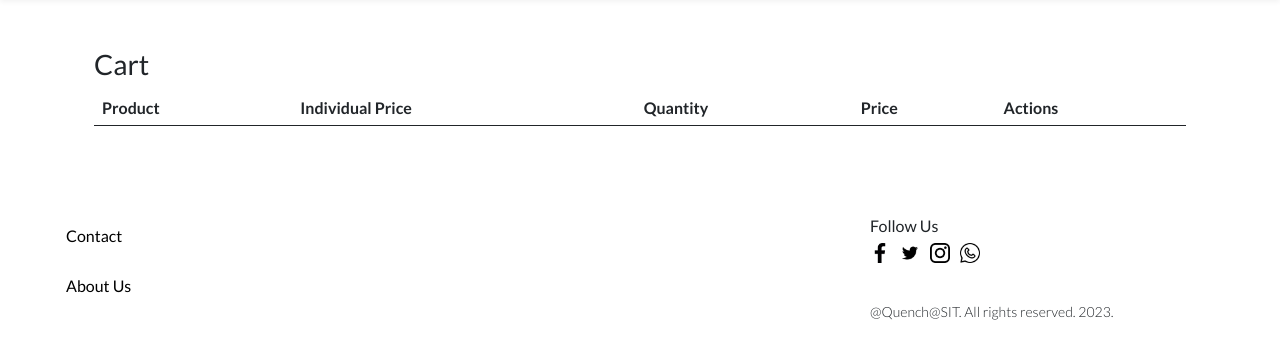
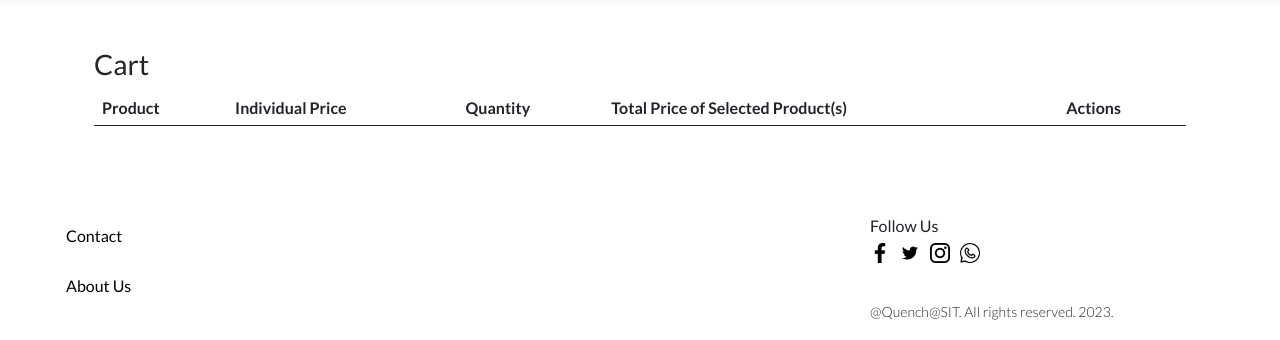
Before and after one commit to heyheyheyyyyyyy/web-sys, a PHP site: page /cart.php in a window 1280 px wide. Shown: the part 80-420 px from the top of the page. Run offline with PHP 8.4, Linux system fonts and the light colour scheme; the visitor is signed in with stand-in values (Sample User, id 1); data that the repository does not hold is empty.

Commit message:
cart css

```diff
--- a/cart.php
+++ b/cart.php
@@ -58,10 +58,12 @@ if (isset($_POST['delete'])) {
 }
 ?>
 <html lang="en">
+    <head>
         <?php
         include "head.inc.php";
         include "nav.inc.php";
         ?>
+    </head>
     <body id="admin-page">
         <main class="container">
             <!-- Bootstrap row -->
@@ -78,7 +80,7 @@ if (isset($_POST['delete'])) {
                                     <th scope="col">Product</th>
                                     <th scope="col">Individual Price</th>
                                     <th scope="col">Quantity</th>
-                                    <th scope="col">Price</th>
+                                    <th scope="col">Total Price of Selected Product(s)</th>
                                     <th scope="col">Actions</th>
                                 </tr>
                             </thead>
@@ -90,23 +92,27 @@ if (isset($_POST['delete'])) {
                                     foreach ($result as $cart) :
                                         ?>
                                         <tr>
-                                            <td><?= $cart['Product_name'] ?></td>
+
+
+                                            <td><img src="<?= $cart['Product_image'] ?>" alt="<?= $cart['Product_name'] ?>" style="width: 100px;"><br><br><?= $cart['Product_name'] ?></td>
                                             <td>$ <?= $cart['Product_price'] ?></td>
                                             <td><?= $cart['Cart_Qty'] ?></td>
                                             <td>$ <?= $cart['Product_price'] * $cart['Cart_Qty'] ?></td>
                                             <td>
                                                 <form action="" method="POST">
-                                                    <div class="input-group">
-                                                        <input type="number" name="cart_qty" class="form-control" placeholder="Change Quantity" aria-label="Change Quantity" min="0" max="10" width="30%">
+                                                    <div class="input-group align-items-center">
+                                                        <input type="number" name="cart_qty" class="form-control form-control-sm" placeholder="Change Quantity" aria-label="Change Quantity" min="0" max="10" style="width: 60px;">
                                                         <div class="input-group-append">
-                                                            <button class="btn btn-primary" type="submit" name="edit">Edit</button>
-                                                        </div>
+                                                            <button class="btn btn-primary btn-sm" type="submit" name="edit">Edit</button>
                                                         </div>
                                                         <form action="" method="POST">
                                                             <input type="hidden" name="cart_id" value="<?= $cart['Cart_id'] ?>">
                                                             <input type="hidden" name="product_id" value="<?= $cart['Product_id'] ?>">
-                                                        <button class="btn btn-sm btn-outline-danger mt-2" onclick="return confirm('Are you sure you want to remove this item?')" type="submit" name="delete">Remove</button>
+                                                            <button class="btn btn-sm btn-outline-danger" onclick="return confirm('Are you sure you want to remove this item?')" type="submit" name="delete">Remove</button>
                                                         </form>
+                                                    </div>
+
+
                                                 </form>
                                             </td>
                                         </tr>
@@ -114,7 +120,7 @@ if (isset($_POST['delete'])) {
                                     <?php endforeach; ?>
                                     <tr>
                                         <td colspan="3"></td>
-                                        <td><p><b>Total Price:</b></p></td>
+                                        <td><p><b>Total Cart Price:</b></p></td>
                                         <td><p><b>Checkout:</b></p></td>
                                     </tr>
                                     <tr>
@@ -156,8 +162,8 @@ function show() {
         $success = false;
     } else {
 // Prepare the statement:
-        $stmt = $conn->prepare("SELECT A.Product_id, A.Cart_id, A.Cart_Qty, B.Product_name, B.Product_price FROM Group2.Cart as A "
-                . "inner join Group2.Product as B ON A.Product_id = B.Product_id AND A.User_id = ?");
+        $stmt = $conn->prepare("SELECT A.Product_id, A.Cart_id, A.Cart_Qty, B.Product_name, B.Product_price, B.Product_image FROM Group2.Cart as A
+inner join Group2.Product as B ON A.Product_id = B.Product_id AND A.User_id = ?");
         $stmt->bind_param("i", $user_id);
 // Execute the query statement:
         $stmt->execute();
```
Lines whose indentation alone changed are shown as unchanged.
